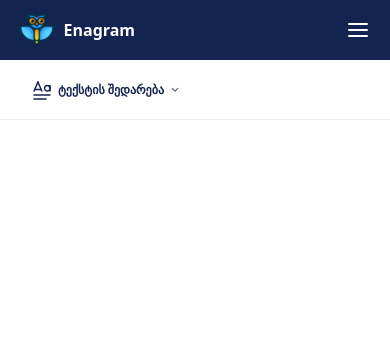
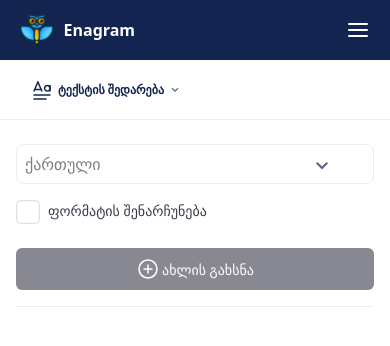
Before and after one commit to Gdzelishviliv/enagramm-task, a React (Vite) app: page / in a window 390 px wide. Shown: the top 346 px of the page. Built offline with nearby package versions, Linux system fonts and the light colour scheme.

Commit message:
feat[add]-added responsive section

```diff
--- a/src/App.jsx
+++ b/src/App.jsx
@@ -1,13 +1,14 @@
 import "./App.css";
 import { Header } from "./components/molecules/header/header";
 import SubHeader from "./components/molecules/subheader/SubHeader";
+import MainSection from "./components/organisms/MainSection";
 
 function App() {
-
   return (
     <>
-      <Header/>
-      <SubHeader/>
+      <Header />
+      <SubHeader />
+      <MainSection />
     </>
   );
 }
--- /dev/null
+++ b/src/components/organisms/MainSection.jsx
@@ -0,0 +1,46 @@
+import React from "react";
+import DownArrow from "../../assets/down-arrow.svg";
+import Checkbox from "../../assets/chechkbox.svg";
+import ButtonIcn from "../../assets/button.svg";
+
+const MainSection = () => {
+  return (
+    <>
+      <div className="pt-[24px]">
+        <div className="flex flex-col md:flex-row justify-between  border-b-[1px] border-[#EDEDED] pb-[16px] md:pb-[17px] mx-[16px] md:mx-[28px]">
+          <div className="flex flex-col md:flex-row md:gap-[24px]">
+            <div className="flex flex-col relative">
+              <input
+                className="border-[1px] h-[40px] border-[#EDEDED] rounded-[8px] p-[8px] "
+                type="text"
+                placeholder="ქართული"
+                disabled
+              />
+              <img
+                className="absolute right-[40px] top-2.5"
+                src={DownArrow}
+                alt="down arrow"
+                width={24}
+                height={24}
+              />
+            </div>
+            <div className="flex gap-2 mt-[16px] md:mt-0 md:items-center">
+              <img src={Checkbox} alt="checkbox" width={24} height={24} />
+              <span className="text-[14px] text-[#383A48] font-helvetica">
+                ფორმატის შენარჩუნება
+              </span>
+            </div>
+          </div>
+          <div className="flex gap-4 mt-[24px] md:mt-0">
+            <button className="flex gap-0.5 justify-center items-center rounded-[6px]  bg-[#383A4899] h-[42px] w-full md:w-[150px]">
+              <img src={ButtonIcn} alt="icn" />
+              <span className="text-[#FFFFFF] text-[14px]">ახლის გახსნა </span>
+            </button>
+          </div>
+        </div>
+      </div>
+    </>
+  );
+};
+
+export default MainSection;
```
Also changed, not shown: src/components/molecules/subheader/SubHeader.jsx (+14 -12 lines), src/assets/button.svg (added), src/assets/chechkbox.svg (added).
